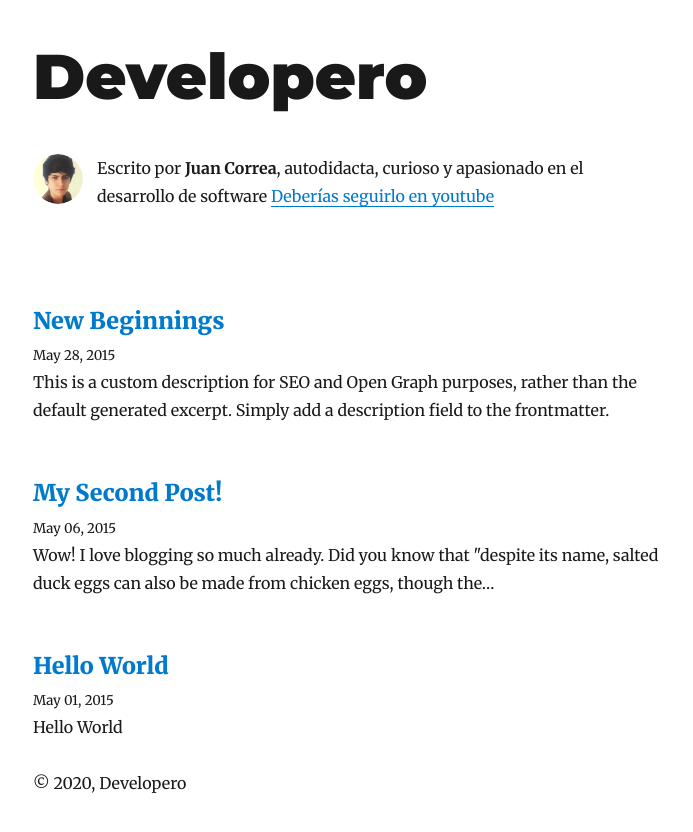
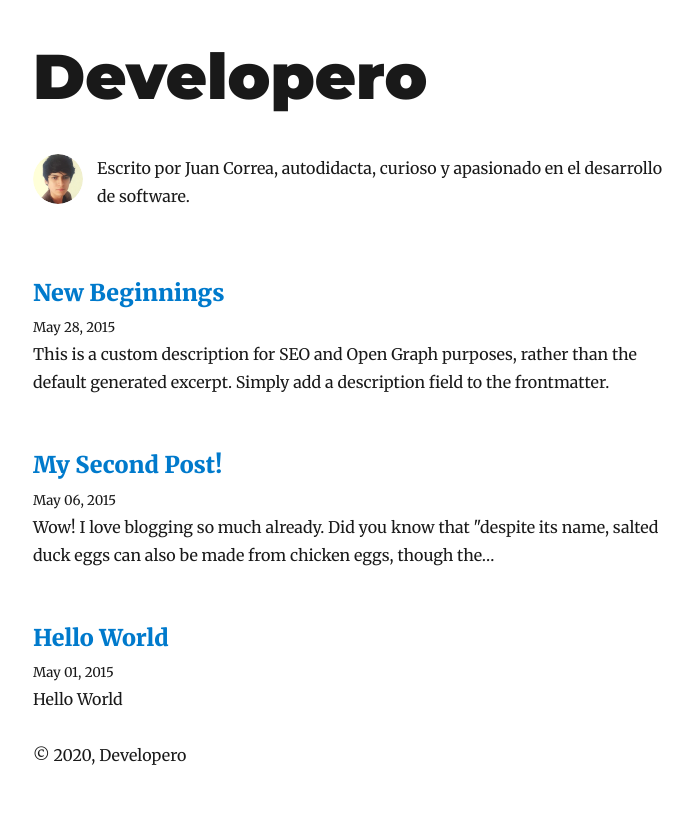
Before and after one commit to Developero-oficial/blog, a Gatsby site: page / in a window 1280 px wide. Shown: the whole page, without its empty margins (292-985 px from the left). After the commit the page ends 811 px from the top, so only its background shows below. Built offline with nearby package versions, Linux system fonts and the light colour scheme; Gatsby itself is replaced by a stand-in of ours; some packages are replaced by stand-ins of ours.

Commit message:
Bio align updated

```diff
--- a/src/components/bio.js
+++ b/src/components/bio.js
@@ -35,7 +35,7 @@ const Bio = () => {
     }
   `)
 
-  const { author, social } = data.site.siteMetadata
+  const { author } = data.site.siteMetadata
   return (
     <div
       style={{
@@ -56,12 +56,14 @@ const Bio = () => {
           borderRadius: `50%`,
         }}
       />
-      <p>
-        Escrito por <strong>{author.name}</strong>, {author.summary}
-        {` `}
-        <a target="_blank" rel="noreferrer" href={`https://youtube.com/c/${social.youtube}`}>
-          Deberías seguirlo en youtube
-        </a>
+      <p
+        style={{
+          display: `flex`,
+          alignItems: 'center',
+          marginBottom: 0,
+        }}
+      >
+        Escrito por {author.name}, {author.summary}.
       </p>
     </div>
   )
```
